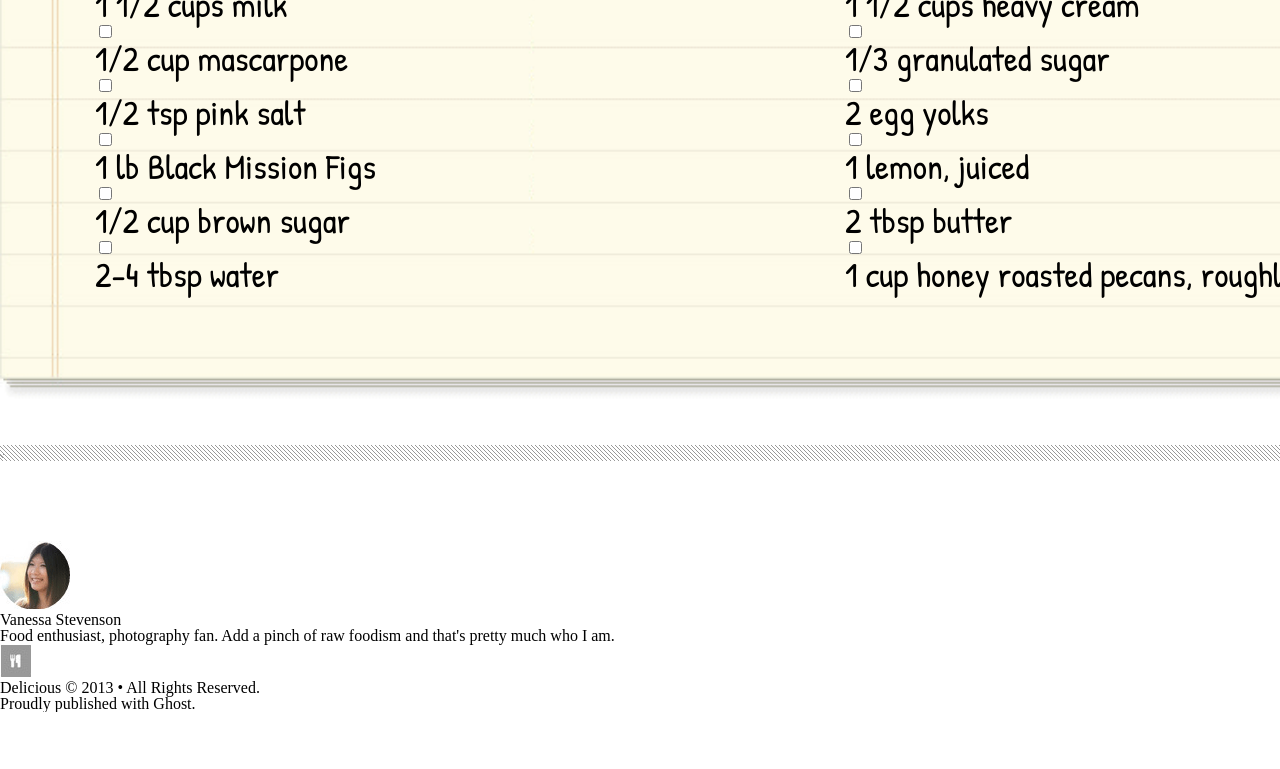
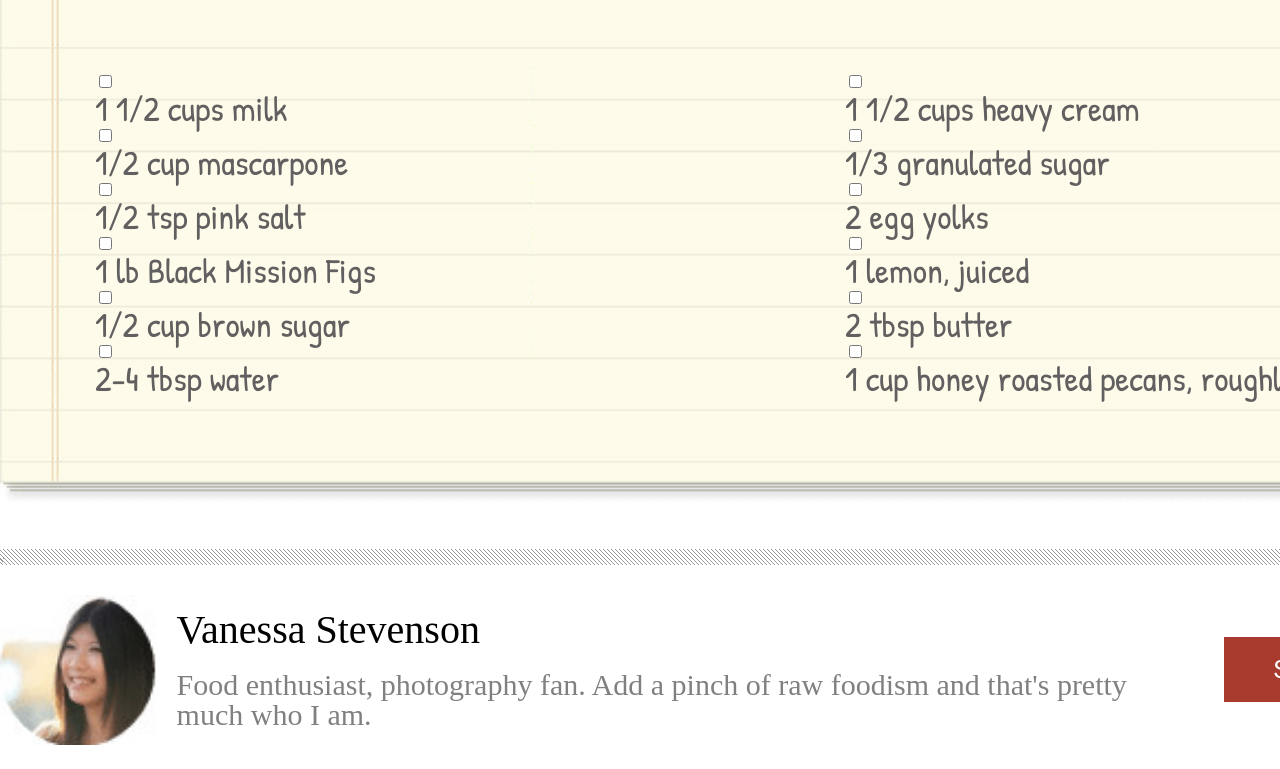
Before and after one commit to jason-christopher/chocolate-pizza, a plain HTML site: page index.html in a window 1280 px wide. Shown: the part 1911-2680 px from the top of the page. Before the commit the page ends 2623 px from the top, so only its background shows below. Drawn offline with Linux system fonts and the light colour scheme.

Commit message:
completed Lab 10a

```diff
--- a/index.html
+++ b/index.html
@@ -1,5 +1,6 @@
 <!DOCTYPE html>
 <html lang="en">
+
 <head>
   <meta charset="UTF-8">
   <title>Chocolate Pizza</title>
@@ -8,8 +9,11 @@
   <script src="https://kit.fontawesome.com/46966771bd.js" crossorigin="anonymous"></script>
   <link rel="preconnect" href="https://fonts.googleapis.com">
   <link rel="preconnect" href="https://fonts.gstatic.com" crossorigin>
-    <link href="https://fonts.googleapis.com/css2?family=Noto+Serif+Telugu:wght@300;400;700&family=Patrick+Hand&family=Roboto:ital,wght@0,300;0,400;0,700;1,300;1,400;1,700&family=Yellowtail&display=swap" rel="stylesheet">
+  <link
+    href="https://fonts.googleapis.com/css2?family=Noto+Serif+Telugu:wght@300;400;700&family=Patrick+Hand&family=Roboto:ital,wght@0,300;0,400;0,700;1,300;1,400;1,700&family=Yellowtail&display=swap"
+    rel="stylesheet">
 </head>
+
 <body>
   <header>
     <div id="title">
@@ -21,16 +25,16 @@
     </div>
     <div id="social">
       <ul id="firstSocial">
-          <img class = "social-icon" src="img/fb-icon2.svg">
-          <img class = "social-icon" src="img/twitter2.svg">
-          <img class = "social-icon" src="img/google_plus2.svg">
-          <img class = "social-icon" src="img/fb-icon2.svg">
-          <img class = "social-icon" src="img/flickr2.svg">
-          <img class = "social-icon" src="img/pinterest2.svg">
+        <img class="social-icon" src="img/fb-icon2.svg">
+        <img class="social-icon" src="img/twitter2.svg">
+        <img class="social-icon" src="img/google_plus2.svg">
+        <img class="social-icon" src="img/fb-icon2.svg">
+        <img class="social-icon" src="img/flickr2.svg">
+        <img class="social-icon" src="img/pinterest2.svg">
       </ul>
       <ul>
-          <img class = "social-icon" src="img/rss2.svg">
-          <img class = "social-icon" src="img/email2.svg">
+        <img class="social-icon" src="img/rss2.svg">
+        <img class="social-icon" src="img/email2.svg">
       </ul>
     </div>
   </header>
@@ -50,9 +54,16 @@
     </div>
     <article>
       <img id="hero" src="img/choco-pizza.png" alt="Chocolate Pizza">
-        <p>For the fig-swirl: Melt butter over medium heat in a saucepan. Add brown sugar and stir to dissolve. Halve all of the figs and toss in the saucepan with water and lemon juice. Cook over medium heat, stirring frequently, until you have a chunky-jammy mixture. Add salt with one or two stirs, set aside and let cool completely.</p>
-        <p>Ice cream: In a small pot over medium heat, combine milk, and granulated sugar until sugar is completely dissolved and the milk is just barely lukewarm. Whisk in the egg yolks. Set mixture in the fridge and wait until the fig mixture is cooled.</p>
-        <p>Using an ice cream machine, pour liquids into the frozen basin and process according to manufacturer instructions, i.e., let spin and thicken for 20 minutes before adding mascarpone, fig jam mixture, and the nuts. Continue to process for +/- 10 minutes. Pour semi-frozen mixture into a pyrex dish or glass tupperware. Freeze for at least two hours before serving.</p>
+      <p>For the fig-swirl: Melt butter over medium heat in a saucepan. Add brown sugar and stir to dissolve. Halve all
+        of the figs and toss in the saucepan with water and lemon juice. Cook over medium heat, stirring frequently,
+        until you have a chunky-jammy mixture. Add salt with one or two stirs, set aside and let cool completely.</p>
+      <p>Ice cream: In a small pot over medium heat, combine milk, and granulated sugar until sugar is completely
+        dissolved and the milk is just barely lukewarm. Whisk in the egg yolks. Set mixture in the fridge and wait until
+        the fig mixture is cooled.</p>
+      <p>Using an ice cream machine, pour liquids into the frozen basin and process according to manufacturer
+        instructions, i.e., let spin and thicken for 20 minutes before adding mascarpone, fig jam mixture, and the nuts.
+        Continue to process for +/- 10 minutes. Pour semi-frozen mixture into a pyrex dish or glass tupperware. Freeze
+        for at least two hours before serving.</p>
       <section>
         <form>
           <fieldset id="field-set1">
@@ -93,18 +104,20 @@
   </main>
   <footer>
     <div id="vanessa-div">
-        <img src="img/van-pic.png" alt="Vanessa Profile Pic">
+      <img id="vanessa-pic" src="img/van-pic.png" alt="Vanessa Profile Pic">
       <div id="vanessa-text">
         <h4>Vanessa Stevenson</h4>
         <p>Food enthusiast, photography fan. Add a pinch of raw foodism and that's pretty much who I am.</p>
       </div>
-        <div id="button"></div>
+
+      <p id="button">SHARE RECIPE</p>
+
     </div>
-      <div>
-        <img src="img/small-logo.png" alt="fork and knife">
+    <div id="line">
+      <img id="small-img" src="img/small-logo.png" alt="fork and knife">
     </div>
-      <p>Delicious &copy; 2013 • All Rights Reserved.</p>
-      <p>Proudly published with Ghost.</p>
+    <p id="copyright">Delicious &copy; 2013 • All Rights Reserved.</p>
+    <p id="ghost">Proudly published with Ghost.</p>
   </footer>
 </body>
 </html>
--- a/style.css
+++ b/style.css
@@ -37,7 +37,7 @@ h2{
 }
 
 .social-icon{
-  width: 20px;
+  width: 25px;
   margin-top: 20px;
 }
 
@@ -98,6 +98,7 @@ article p{
   font-family: 'Noto Serif Telugu';
   padding: 40px 0;
   color: gray;
+  line-height: 40px;
 }
 
 article section{
@@ -130,23 +131,91 @@ fieldset{
 }
 
 input{
+  position: relative;
   display: block;
-  position: relative;
 }
 
 label{
   display: block;
   width: 600px;
+  color: rgb(97, 95, 95);
 }
 
 input[type=checkbox]:checked + label.strikethrough{
   text-decoration: line-through;
-};
+}
+
+#vanessa-pic{
+  height: 150px;
+  margin-right: 20px;
+}
 
 #vanessa-div{
   display: flex;
+  flex-direction: row;
+  align-items: center;
+  margin-bottom: 30px;
+  margin-top: -50px;
+}
+
+h4{
+  font-size: 40px;
+  font-family: 'Times New Roman', Times, serif;
+  margin-bottom: 20px;
+  color: black;
 }
 
 #vanessa-text{
+  font-size: 30px;
+  font-family: 'Times New Roman', Times, serif;
+  color: gray;
+  padding-right: 30px;
+}
+
+/* #button{
+  background-color: orange;
+  color: white;
+  height: 50px;
+  width: 300px;
+} */
+
+#button{
+  background-color: rgb(169, 59, 46);
+  font-family: 'Roboto';
+  color: white;
+  width: 200px;
+  font-size: 25px;
   display: block;
+  padding: 20px 50px;
 }
+
+#line{
+  height: 2px;
+  width: 1500px;
+  background-image: linear-gradient(to right, gray, white, gray);
+  position: relative;
+  z-index: -1;
+  margin: 100px 0;
+}
+
+#small-img{
+  position: absolute;
+  top: -15px;
+  left: 740px;
+  width: 40px;
+}
+
+#copyright{
+  width: 400px;
+  margin: 0 0 0 600px;
+  color: gray;
+  font-size: 20px;
+  padding: 10px;
+}
+
+#ghost{
+  width: 400px;
+  margin: 0 0 0 650px;
+  color: gray;
+  font-size: 20px;
+}
```
Lines whose indentation alone changed are shown as unchanged.
